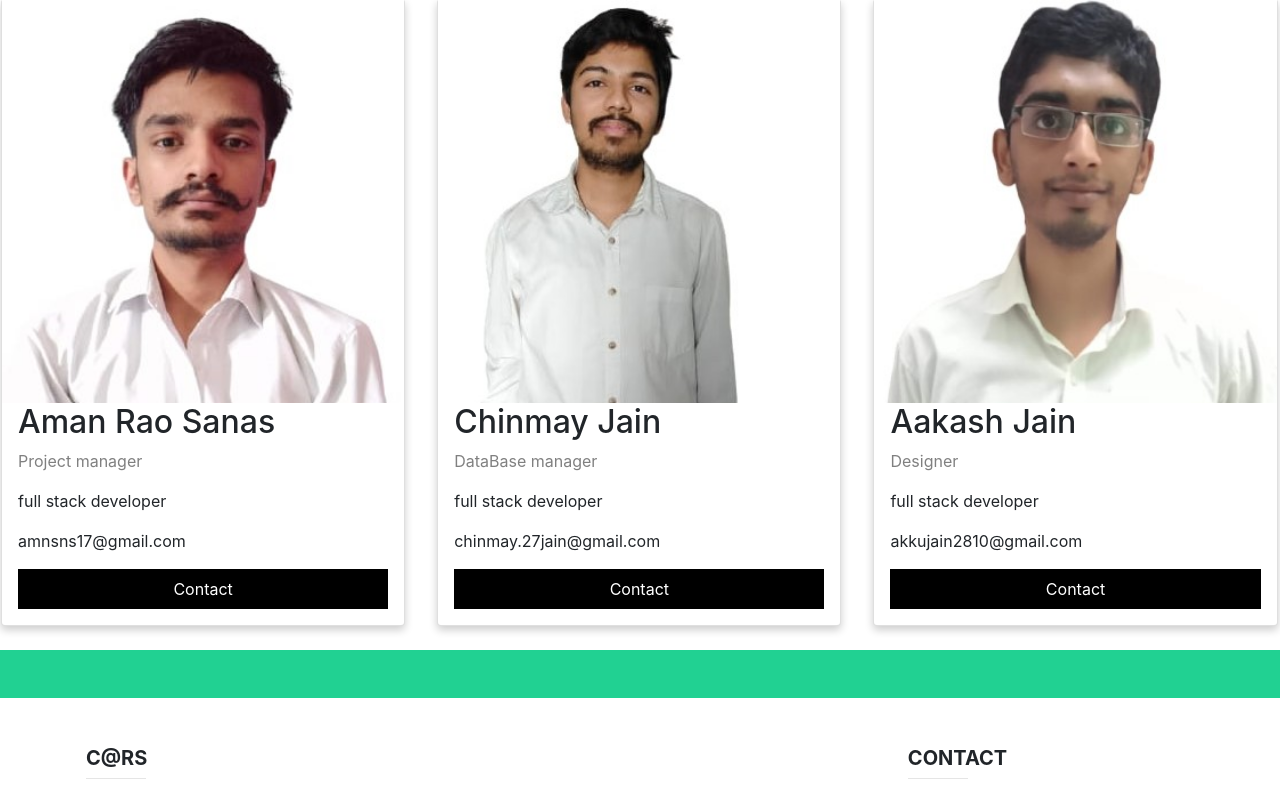
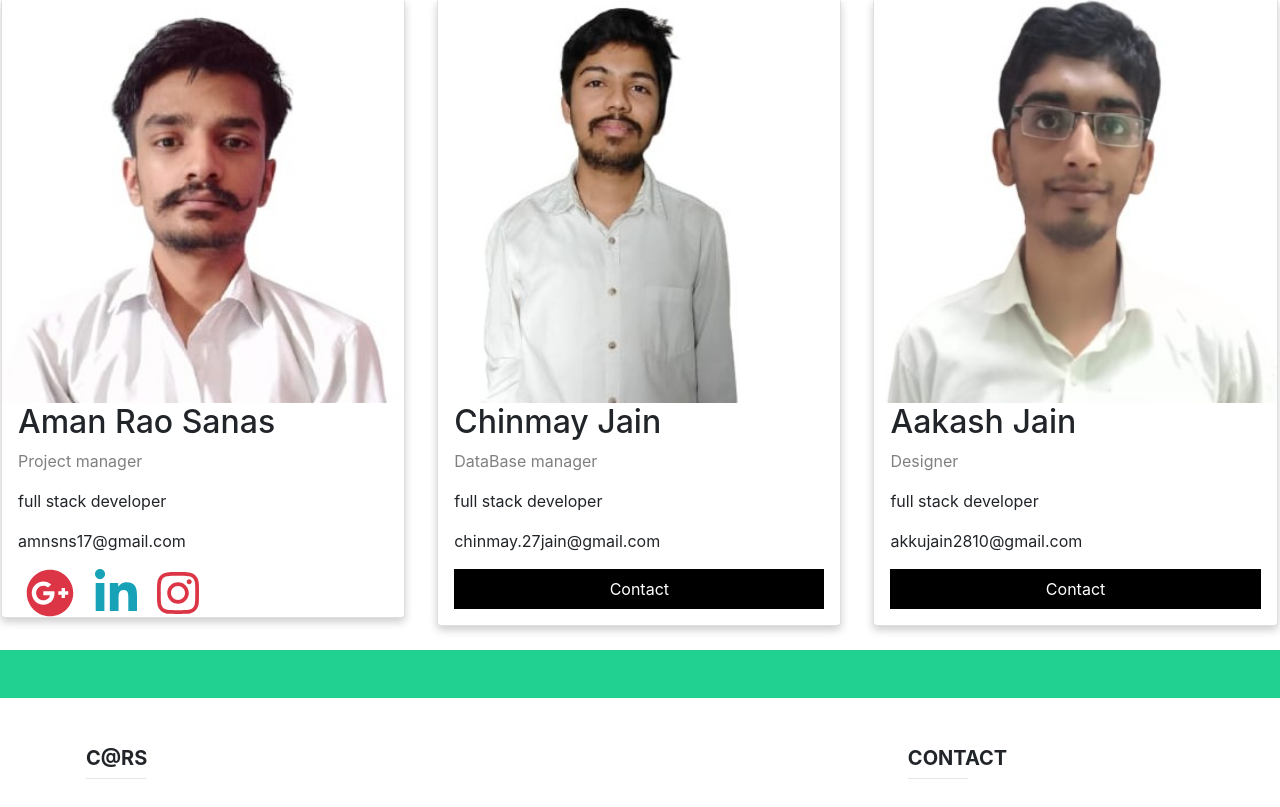
Before and after one commit to AmanRaoSanas/CARS, a Django app: page /contact_us in a window 1280 px wide. Shown: the part 307-1114 px from the top of the page. Run offline with Django 3.2, Linux system fonts and the light colour scheme; some libraries are stand-ins or nearby versions.

Commit message:
update_25july

```diff
--- a/cars/templates/cars/contact_us.html
+++ b/cars/templates/cars/contact_us.html
@@ -95,7 +95,10 @@ html {
         <p class="title">Project manager</p>
         <p>full stack developer</p>
         <p>amnsns17@gmail.com</p>
-        <p><a href="https://mail.google.com/mail/?view=cm&fs=1&tf=1&to=amnsns17@gmail.com/"><button class="button">Contact</button></a></p>
+        <a href="https://mail.google.com/mail/?view=cm&fs=1&tf=1&to=amnsns17@gmail.com/"><i class="fab fa-google-plus fa-3x text-danger mx-2"></i></a>
+        <a href="https://www.linkedin.com/in/amanraosanas/"><i class="fab fa-linkedin-in fa-3x text-info mx-2"></i></a>
+        <a href="https://www.instagram.com/amanraosanas17/"><i class="fab fa-instagram  fa-3x text-danger mx-2"></i></a>
+<!--        <p><a href="https://mail.google.com/mail/?view=cm&fs=1&tf=1&to=amnsns17@gmail.com/"><button class="button">Contact</button></a></p>-->
       </div>
     </div>
   </div>
```
